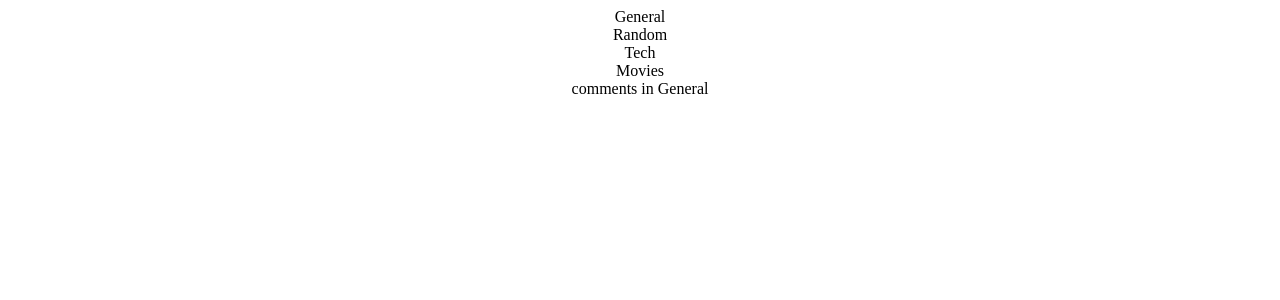
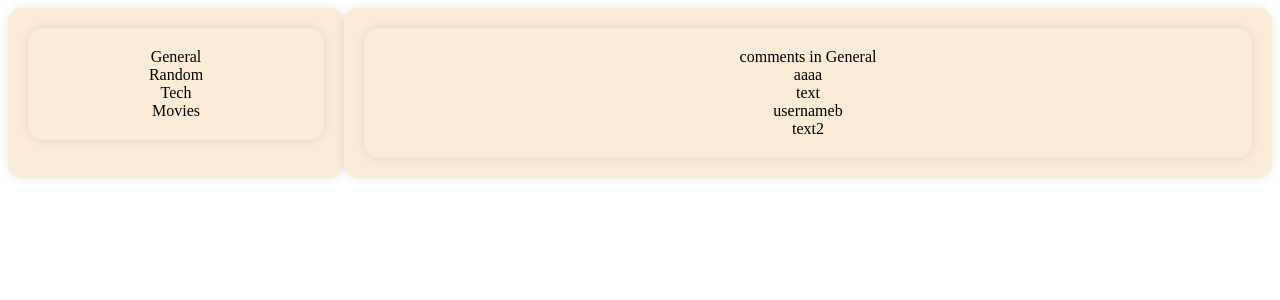
Before and after one commit to damonJiangCode/ChatServer, a React (Create React App) app in the folder my-react-app/: page /chat in a window 1280 px wide. Both pictures are taken after a click on the element "General". Shown: the top 300 px of the page. Built offline with nearby package versions, Linux system fonts and the light colour scheme.

Commit message:
ui updated for chat page

```diff
--- a/my-react-app/src/chat/ChatComments.js
+++ b/my-react-app/src/chat/ChatComments.js
@@ -1,6 +1,6 @@
 // ChatComments.js
 
-import React, { useState, useEffect } from 'react';
+import React, { useState, useEffect } from "react";
 
 const ChatComments = ({ selectedChannel }) => {
   const [comments, setComments] = useState([]);
@@ -10,6 +10,10 @@ const ChatComments = ({ selectedChannel }) => {
     // Fetch comments for the selected channel (you may use your WebSocket logic here)
     // For example, you might have an API endpoint to get comments based on the selected channel
     if (selectedChannel) {
+      setComments([
+        { userName: "aaaa", text: "text" },
+        { userName: "usernameb", text: "text2" },
+      ]);
       // Fetch comments for the selected channel and update the state
       // Example: fetchcomments(selectedChannel).then(data => setcomments(data));
     }
@@ -18,12 +22,15 @@ const ChatComments = ({ selectedChannel }) => {
   return (
     <div className="chat-comments-container">
       <div className="selected-channel">
-        {selectedChannel ? `comments in ${selectedChannel}` : 'Select a channel'}
+        {selectedChannel
+          ? `comments in ${selectedChannel}`
+          : "Select a channel"}
       </div>
       <div className="comments-list">
         {comments.map((comment, index) => (
           <div key={index} className="comment">
-            {comment}
+            <div className="user-id">{comment.userName}</div>
+            <div className="comment-text">{comment.text}</div>
           </div>
         ))}
       </div>
--- /dev/null
+++ b/my-react-app/src/chat/ChatPage.css
@@ -0,0 +1,56 @@
+.chat-page-container {
+    display: flex;
+    background-color: white;
+}
+
+.chat-channels-container {
+    flex: 1;
+    background-color: antiquewhite;
+    padding: 20px;
+    border-radius: 15px;
+    box-shadow: 0 0 10px rgba(0, 0, 0, 0.1);
+}
+
+.chat-comments-container {
+    flex: 3;
+    background-color: antiquewhite;
+    padding: 20px;
+    border-radius: 15px;
+    box-shadow: 0 0 10px rgba(0, 0, 0, 0.1);
+}
+
+
+
+
+ChatPage.css
+
+.chat-page-container {
+    display: flex;
+    background-color: white;
+}
+
+.chat-channels-container {
+    flex: 1;
+}
+
+/* Style for each individual channel */
+.channel-item {
+    padding: 10px;
+    margin-bottom: 10px;
+    border-radius: 8px;
+    transition: background-color 0.3s ease, box-shadow 0.3s ease;
+}
+
+/* Active (selected) channel style */
+.channel-item.active {
+    background-color: #a0c4ff;
+    /* Set the background color for the active channel */
+    box-shadow: 0 0 15px rgba(0, 0, 0, 0.2);
+    /* Add a shadow for the active channel */
+}
+
+/* Hover effect for each channel */
+.channel-item:hover {
+    background-color: #e0e0e0;
+    /* Set the background color for the hovered channel */
+}
```
Also changed, not shown: my-react-app/src/chat/ChatChannels.js (+7 -5 lines), my-react-app/src/chat/ChatPage.js (+36 -6 lines), my-react-app/src/welcome/Welcome.css (line endings or trailing spaces).
